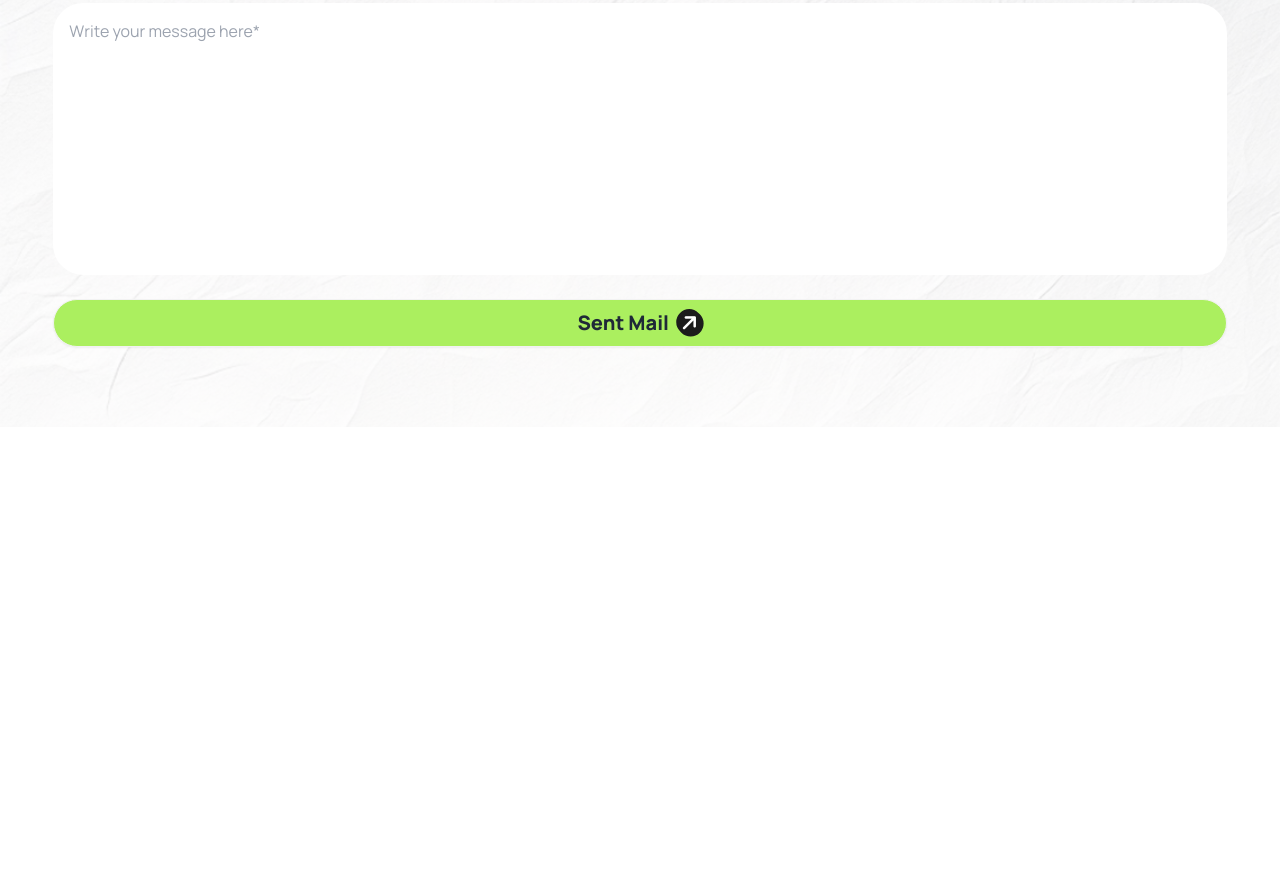
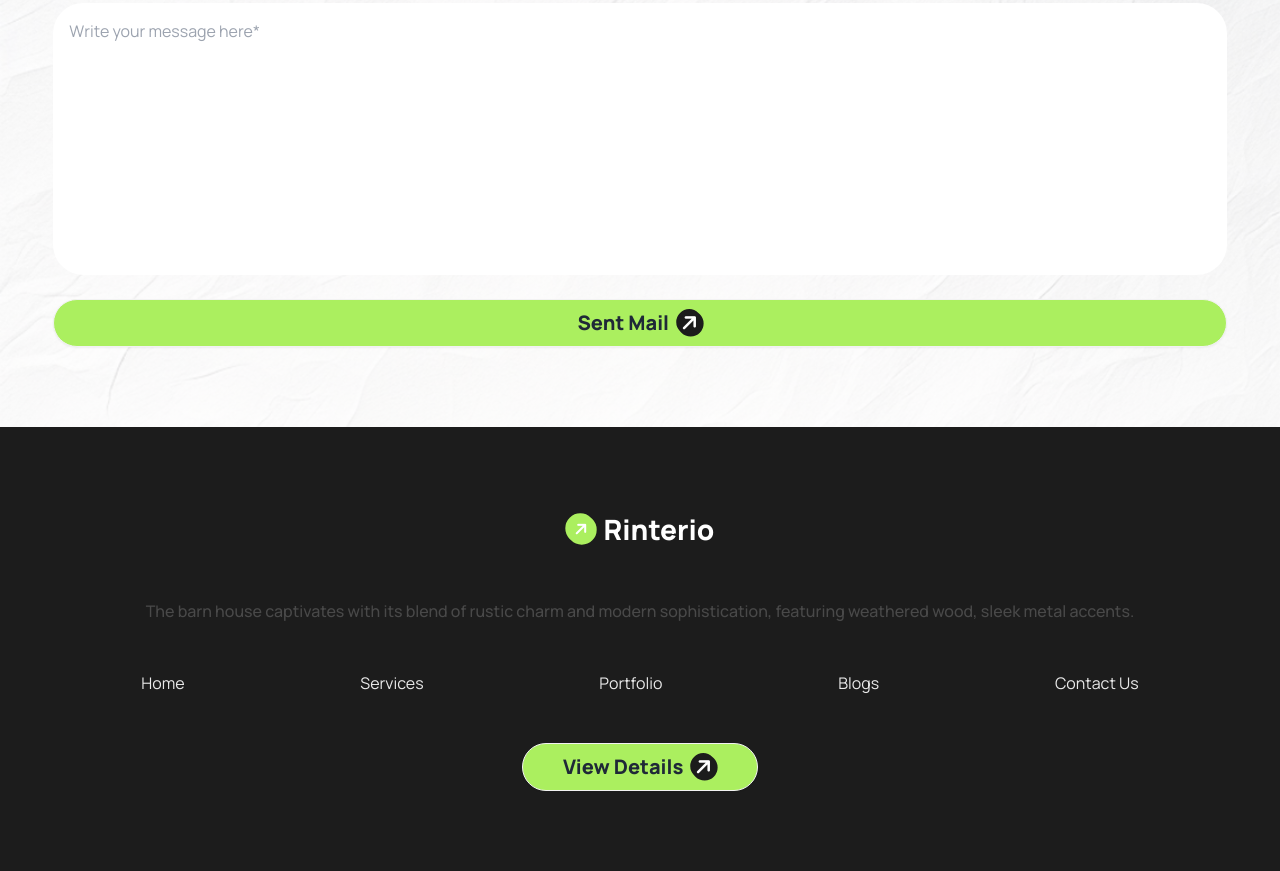
Before and after one commit to Shahriarkawsik/PHB10A03, a website: page index.html in a window 1280 px wide. Shown: the part 3324-4195 px from the top of the page. Before the commit the page ends 3751 px from the top, so only its background shows below. Drawn offline with Linux system fonts and the light colour scheme.

Commit message:
footer section complete

```diff
--- a/index.html
+++ b/index.html
@@ -659,6 +659,42 @@
         </div>
       </section>
     </main>
-    <footer></footer>
+    <footer class="bg-btn-color-2">
+      <div
+        class="text-center max-sm:w-9/12 sm:w-11/12 lg:w-11/12 mx-auto py-10 sm:py-20 lg:py-20 max-sm:space-y-8 sm:space-y-12 lg:space-y-12"
+      >
+        <!-- Hamburger -->
+        <div class="space-x-2 flex justify-center items-center">
+          <i
+            class="fa-solid fa-arrow-right -rotate-45 text-white bg-btn-color rounded-full p-2 font-extrabold"
+          ></i>
+          <h2
+            class="max-sm:text-28 sm:text-32 lg:text-28 text-white lg:leading-44 font-extrabold"
+          >
+            Rinterio
+          </h2>
+        </div>
+        <!-- sub title -->
+        <p class="subtitle">
+          The barn house captivates with its blend of rustic charm and modern
+          sophistication, featuring weathered wood, sleek metal accents.
+        </p>
+        <ul
+          class="text-portf-border-color max-sm:space-y-8 sm:flex sm:justify-around cursor-pointer"
+        >
+          <li>Home</li>
+          <li>Services</li>
+          <li>Portfolio</li>
+          <li>Blogs</li>
+          <li>Contact Us</li>
+        </ul>
+        <a
+          class="btn max-sm:w-full bg-border-color lg:text-xl font-extrabold rounded-32 sm:px-10"
+          >View Details<i
+            class="fa-solid fa-arrow-right -rotate-45 text-white bg-btn-color-2 rounded-full p-1"
+          ></i
+        ></a>
+      </div>
+    </footer>
   </body>
 </html>
```
Also changed, not shown: src/output.css.
